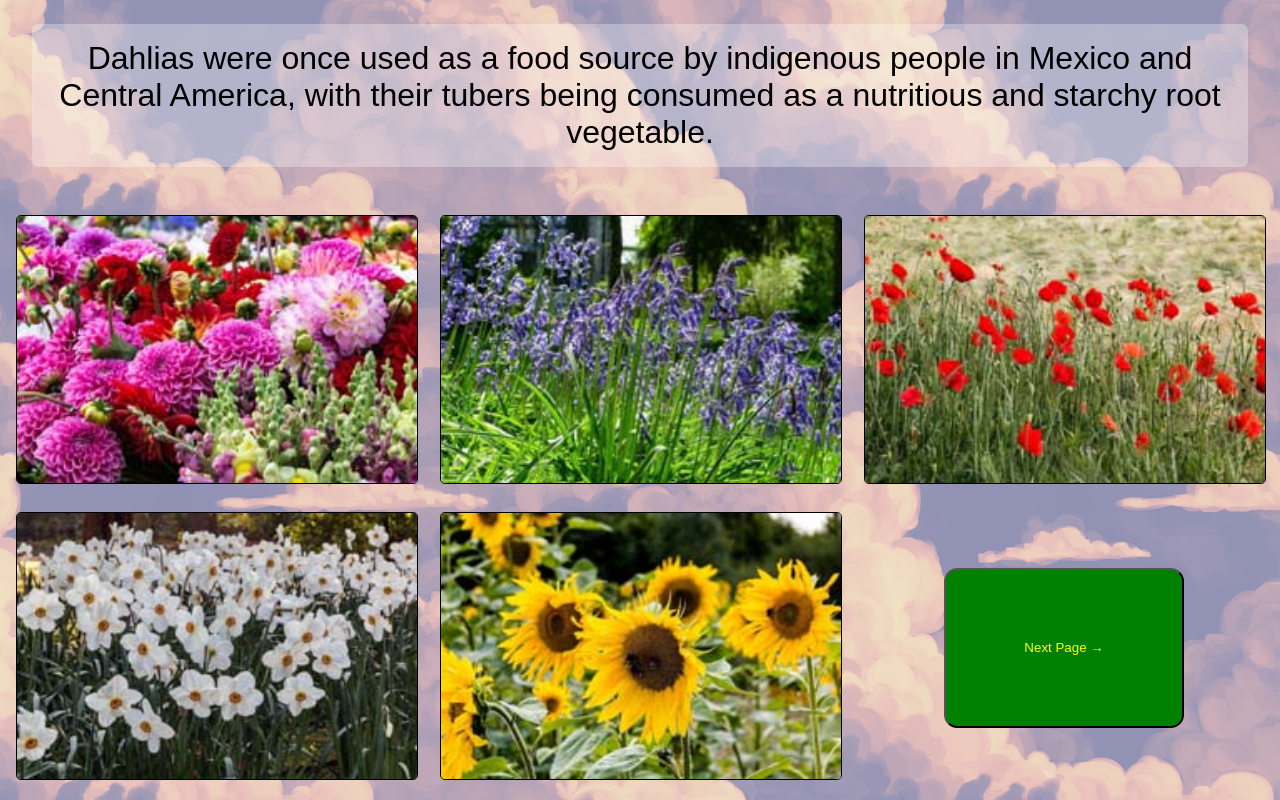
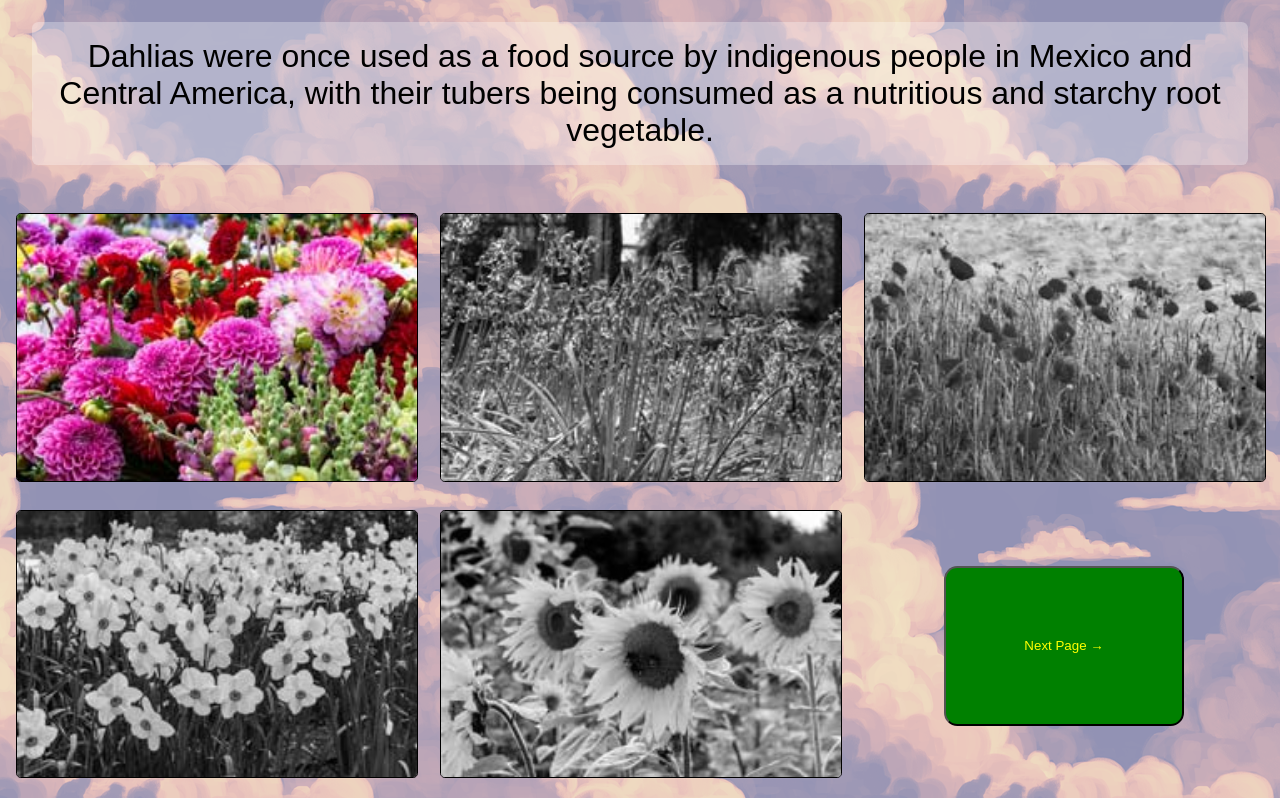
Before and after one commit to insertusernamed/js-assignment2, a plain HTML site: page index.html in a window 1280 px wide. Shown: the part 948-1748 px from the top of the page. Drawn offline with Linux system fonts and the light colour scheme; a web font is replaced by a local one.

Commit message:
grayscale first img

```diff
--- a/css/gallery.css
+++ b/css/gallery.css
@@ -54,10 +54,17 @@ figure {
     justify-content: center;
     align-items: center;
 }
-img {
+
+.thumbs {
+    filter: grayscale(1);
     border-radius: 0.3em;
     border: black solid 1px;
 }
+
+li:first-child img {
+    filter: grayscale(0);
+}
+
 /*Grid*/
 .grid-container {
     display: grid;
@@ -66,10 +73,15 @@ img {
     gap: 1.5em;
     margin: 1em;
 }
+
 /*Thumbnails*/
 .thumbs {
-    width: 100%; /* Adjust width as needed */
-    height: auto; /* Adjust height as needed */
+    width: 100%;
+    height: auto;
+}
+
+.bigthumb {
+    transition: 0.5s;
 }
 
 /*buttons*/
--- a/js/gallery.js
+++ b/js/gallery.js
@@ -5,6 +5,7 @@ Jenna Deamer - 200529678
 
 // Getting html elements
 let thumbnails = document.getElementsByClassName("thumbs");
+let list = document.querySelector("#grid-container");
 let mainimg = document.querySelector("#bigthumb");
 let caption = document.querySelector("#bigthumbcaption");
 let changeBtn = document.querySelector("#changeButton");
@@ -16,6 +17,7 @@ let flowerCaptions = {
     flow4: "Narcissus, also known as daffodils, have long been a muse for poets, inspiring them with their vibrant yellow blooms and delicate fragrance, symbolizing renewal, rebirth, and the fleeting beauty of life.",
     flow5: "Sunflowers are heliotropic plants, meaning they can track and follow the movement of the sun across the sky.",
 };
+
 for (var i = 0; i < thumbnails.length; i++) {
     thumbnails[i].addEventListener("click", function () {
         mainimg.src = this.src.replace("small", "large");
```
Also changed, not shown: css/styles.css (added).
